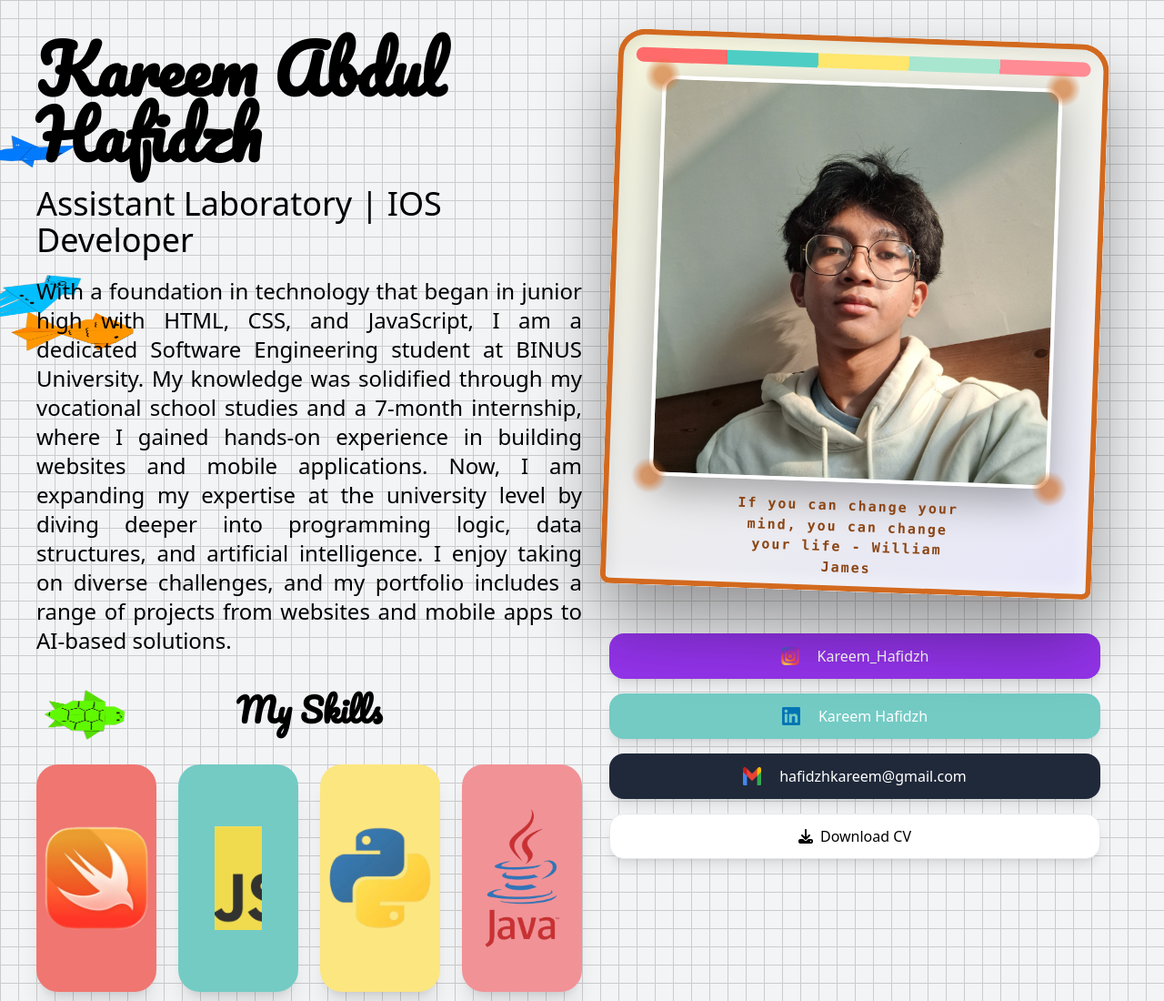
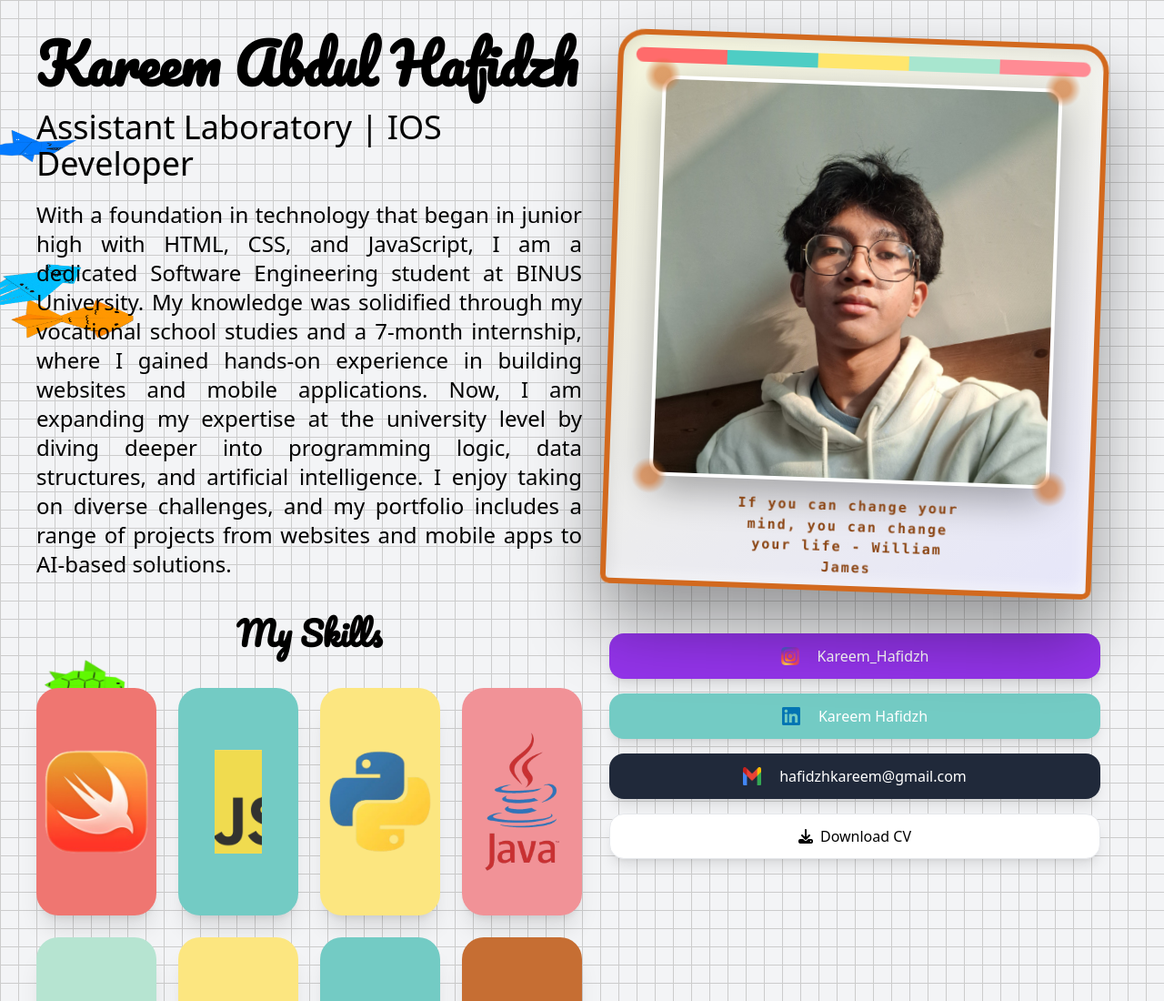
Before and after one commit to KareemHafidzh/Portofolio-Website, a website: page root/portofolio/portofolio.html in a window 1280 px wide. Shown: the top 1100 px of the page at 91% size. Drawn offline with nearby package versions, Linux system fonts and the light colour scheme; a small style sheet from the web is missing.

Commit message:
fixed title name, fixed weatherapp image

```diff
--- a/root/portofolio/portofolio.html
+++ b/root/portofolio/portofolio.html
@@ -62,7 +62,7 @@
 
     <div class="flex p-10 z-10">
         <div class="w-1/2">
-            <h1 class="text-7xl font-bold font-pacifico">Kareem Abdul Hafidzh</h1>
+            <h1 class="text-6xl font-bold font-pacifico">Kareem Abdul Hafidzh</h1>
             <h3 class="text-4xl mt-[20px] ">Assistant Laboratory | IOS Developer</h3>
             <p class="text-2xl mt-[20px] text-justify">
                 With a foundation in technology that began in junior high with HTML, CSS, and JavaScript,
--- a/root/portofolio/portofolio.js
+++ b/root/portofolio/portofolio.js
@@ -24,7 +24,7 @@ document.addEventListener('DOMContentLoaded', () => {
         4: {
             id: "project4",
             title: "WeatherApp",
-            image: "",
+            image: "/assets/WeatherApp.png",
             description: "An iOS application that provides real-time weather information for various locations. Built with UIKit and integrated with a weather API, the app features a sleek design and user-friendly interface. Users can search for cities, view current weather conditions, and access a 7-day forecast. This project demonstrates my ability to work with APIs, manage state, and create responsive layouts in UIKit.",
             githubLink: "https://github.com/KareemHafidzh/WeatherApp-s.git"
         }
```
